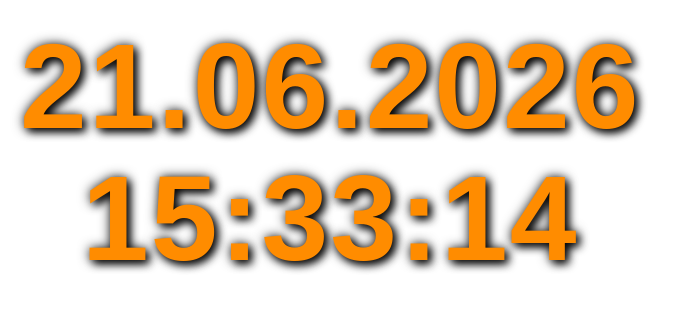
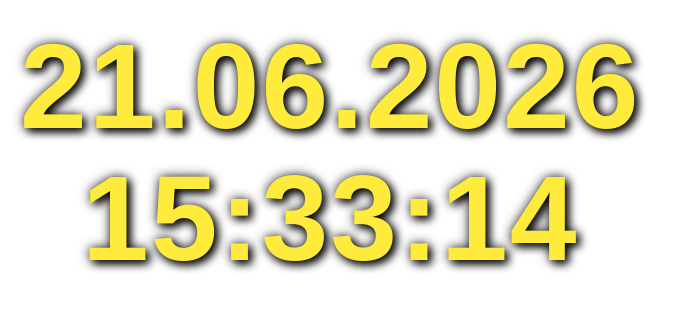
Before and after one commit to Firefighter1790/Datum-Zeit, a plain HTML site: page index.html in a window 1280 px wide. Shown: the whole page, without its empty margins (0-692 px from the left). Drawn offline with Linux system fonts and the light colour scheme.

Commit message:
Update index.html

```diff
--- a/index.html
+++ b/index.html
@@ -15,7 +15,7 @@ body {
 #timestamp {
     display: inline-block;
     background: transparent;
-    color: #ff8c00;
+    color: #ffeb3b;
     font-family: Arial, Helvetica, sans-serif;
     font-weight: bold;
     text-align: center;
```
